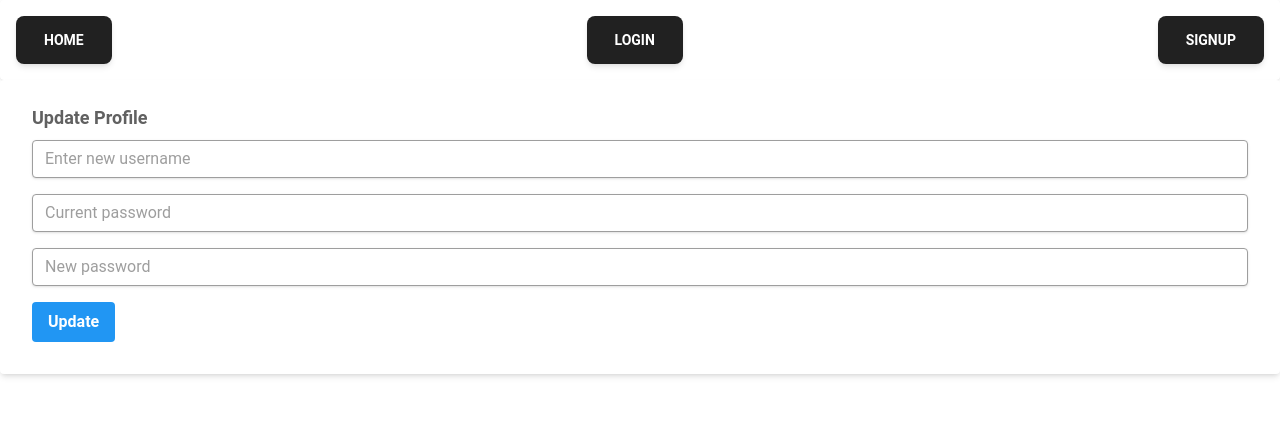
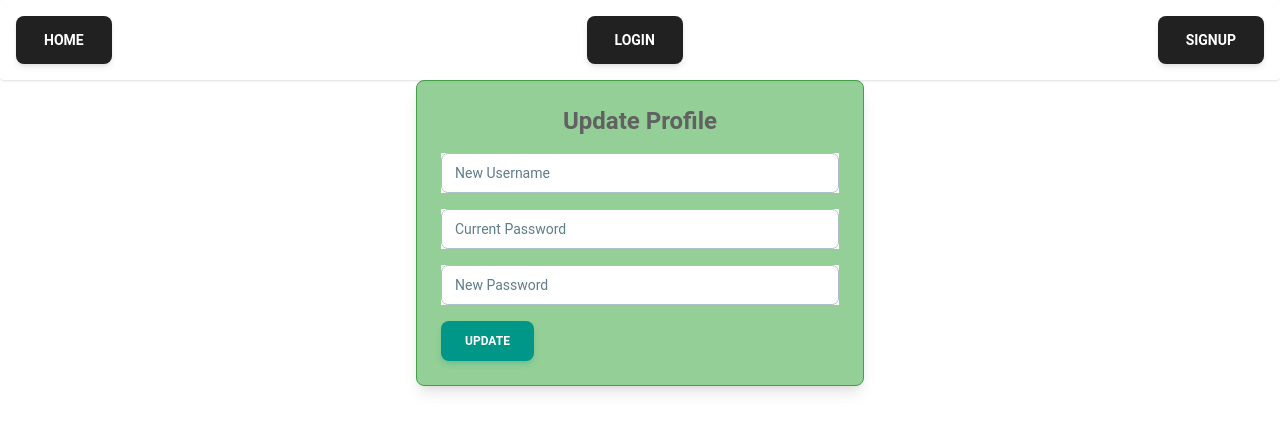
Before and after one commit to IsaiahCoding/ForeScoreFinal, a React (Create React App) app in the folder client/: page /update-username in a window 1280 px wide. Shown: the top 432 px of the page. Built offline with nearby package versions, Linux system fonts and the light colour scheme; no server answers.

Commit message:
User Info styled

```diff
--- a/client/src/components/UpdateUsername.jsx
+++ b/client/src/components/UpdateUsername.jsx
@@ -1,6 +1,6 @@
 import React, { useState, useContext } from 'react';
 import { UserContext } from '/Users/isaiahaguilera/Development/code/phase-5/Fore-Score-2/client/src/components/UserContext/UserContext.jsx';
-
+import { Input, Button } from "@material-tailwind/react";
 function UpdateUserProfile() {
     const { user, setUser } = useContext(UserContext);
     const [currentPassword, setCurrentPassword] = useState(''); // State for current password
@@ -27,7 +27,7 @@ function UpdateUserProfile() {
                 method: 'PATCH',
                 headers: {
                     'Content-Type': 'application/json',
-                    // Include authorization header if needed
+
                 },
                 body: JSON.stringify({
                     currentPassword, // Send the current password for verification
@@ -56,44 +56,52 @@ function UpdateUserProfile() {
     };
 
     return (
-        <div className="bg-white shadow-md rounded px-8 pt-6 pb-8 mb-4">
-            <h2 className="block text-gray-700 text-lg font-bold mb-2">Update Profile</h2>
+        <div className="bg-gay-100">
+        <div className="max-w-md mx-auto bg-green-500 bg-opacity-60 p-6 rounded-lg shadow-lg border border-green-600">
+            <h2 className="text-center text-2xl font-bold mb-4 text-gray-700">Update Profile</h2>
             {error && <p className="text-red-500 text-xs italic">{error}</p>}
             {success && <p className="text-green-500 text-xs italic">{success}</p>}
-            <div className="mb-4">
-                <input
+            <div className="mb-4 bg-white">
+                <Input
                     type="text"
                     value={newUsername}
-                    onChange={handleUsernameChange}
-                    placeholder="Enter new username"
-                    className="shadow appearance-none border rounded w-full py-2 px-3 text-gray-700 leading-tight focus:outline-none focus:shadow-outline"
+                    onChange={(e) => setNewUsername(e.target.value)}
+                    label="New Username"
+                    color="teal"
                 />
             </div>
-            <div className="mb-4">
-                <input
+            <div className="mb-4 bg-white">
+                <Input
                     type="password"
                     value={currentPassword}
-                    onChange={handleCurrentPasswordChange}
-                    placeholder="Current password"
-                    className="shadow appearance-none border rounded w-full py-2 px-3 text-gray-700 leading-tight focus:outline-none focus:shadow-outline"
+                    onChange={(e) => setCurrentPassword(e.target.value)}
+                    label="Current Password"
+                    color="teal"
                 />
             </div>
-            <div className="mb-4">
-                <input
+            <div className="mb-4 bg-white">
+                <Input
                     type="password"
                     value={newPassword}
-                    onChange={handlePasswordChange}
-                    placeholder="New password"
-                    className="shadow appearance-none border rounded w-full py-2 px-3 text-gray-700 leading-tight focus:outline-none focus:shadow-outline"
+                    onChange={(e) => setNewPassword(e.target.value)}
+                    label="New Password"
+                    color="teal"
                 />
             </div>
-            <button
+            <Button
+                color="teal"
+                buttonType="filled"
+                size="regular"
+                rounded={false}
+                block={true}
+                iconOnly={false}
+                ripple="light"
                 onClick={updateUserProfile}
-                className="bg-blue-500 hover:bg-blue-700 text-white font-bold py-2 px-4 rounded focus:outline-none focus:shadow-outline"
             >
                 Update
-            </button>
+            </Button>
         </div>
+    </div>
     );
 }
 
```
